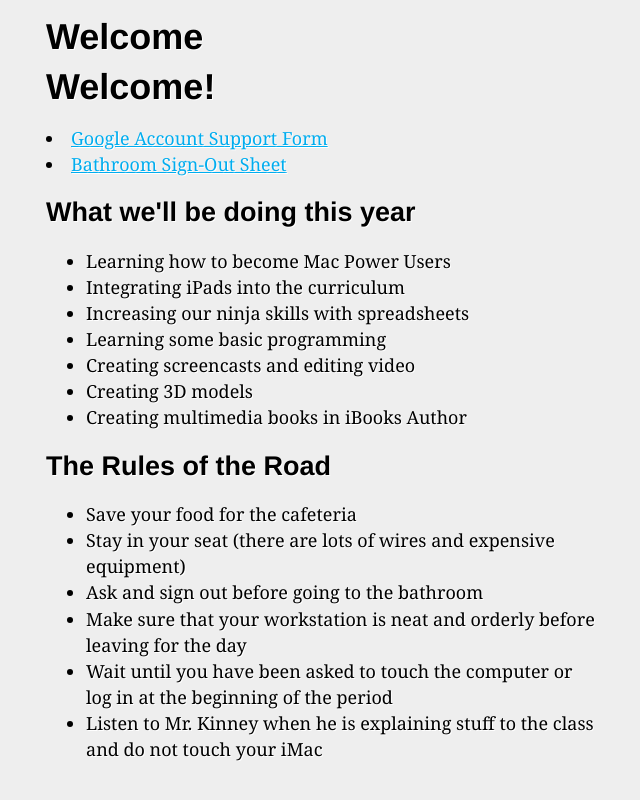
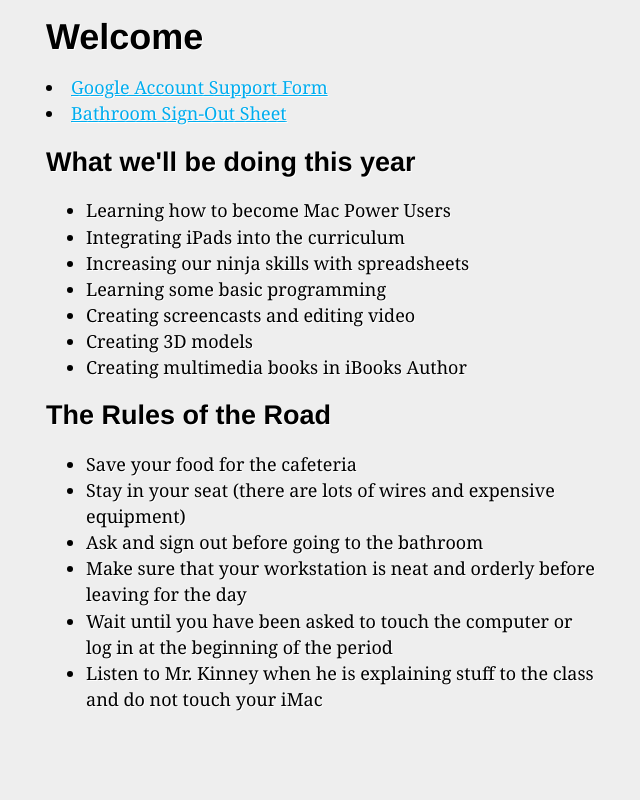
Before and after one commit to scholarsnyc/technology-professional-development, a Jekyll site: the page built from index.html, in a window 1280 px wide. Shown: the top 800 px of the page, without its empty margins (319-959 px from the left). Built offline with Jekyll 4.4.1, drawn with Linux system fonts in a browser that asks for light colours.

Commit message:
Remove double welcome

```diff
--- a/index.html
+++ b/index.html
@@ -2,8 +2,6 @@
 layout: default
 title : Welcome
 ---
-
-<h1>Welcome!</h1>
 
 <li><a href="https://docs.google.com/a/scholarsnyc.com/spreadsheet/viewform?formkey=dEozY2RESXVGOFNxS2RRYmtIcnhBcFE6MQ">Google Account Support Form</a></li>
 <li><a href="https://docs.google.com/a/scholarsnyc.com/spreadsheet/viewform?formkey=dHFqaHo2NXNVRU5ib2FIU3NKbjNLSXc6MQ">Bathroom Sign-Out Sheet</a></li>
```
